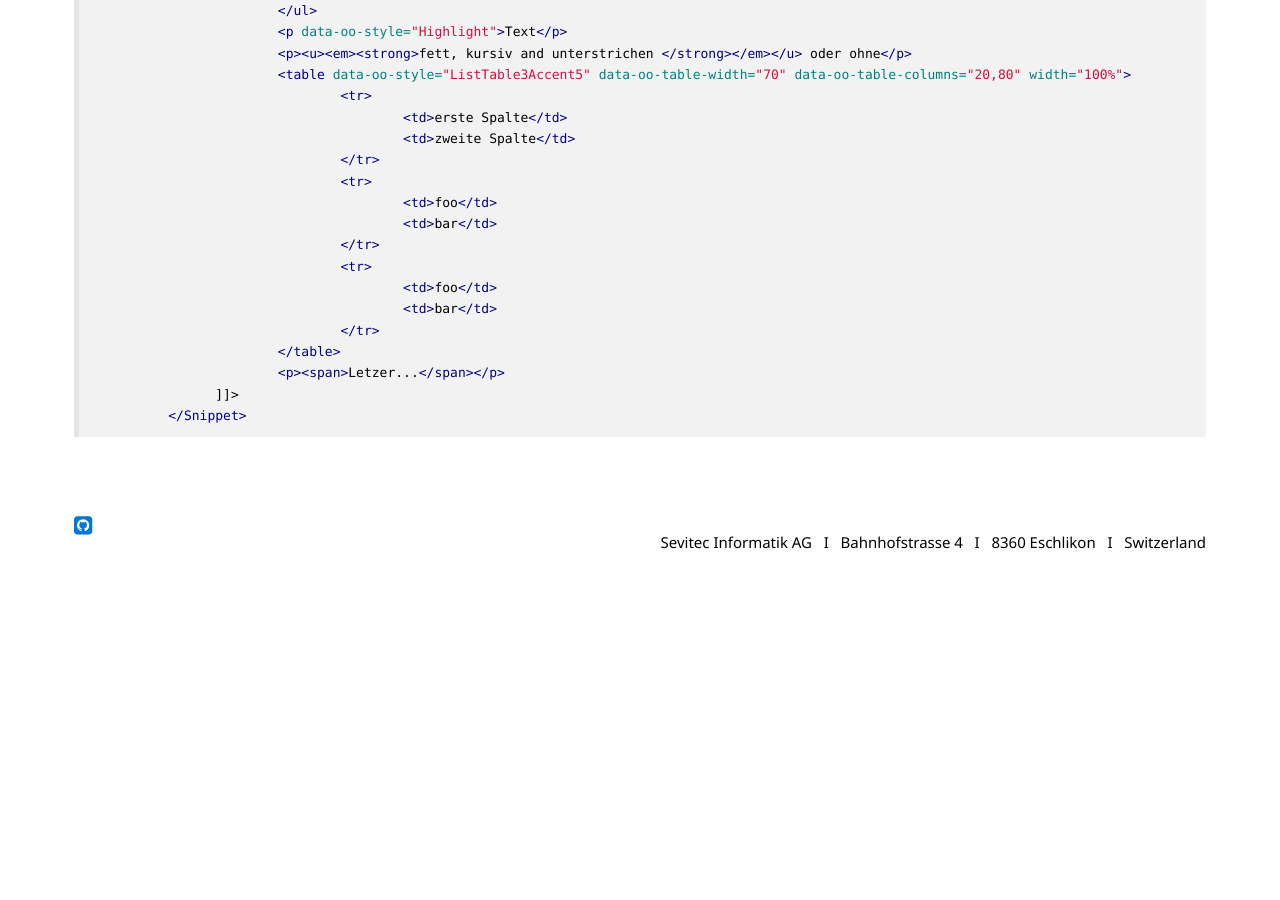
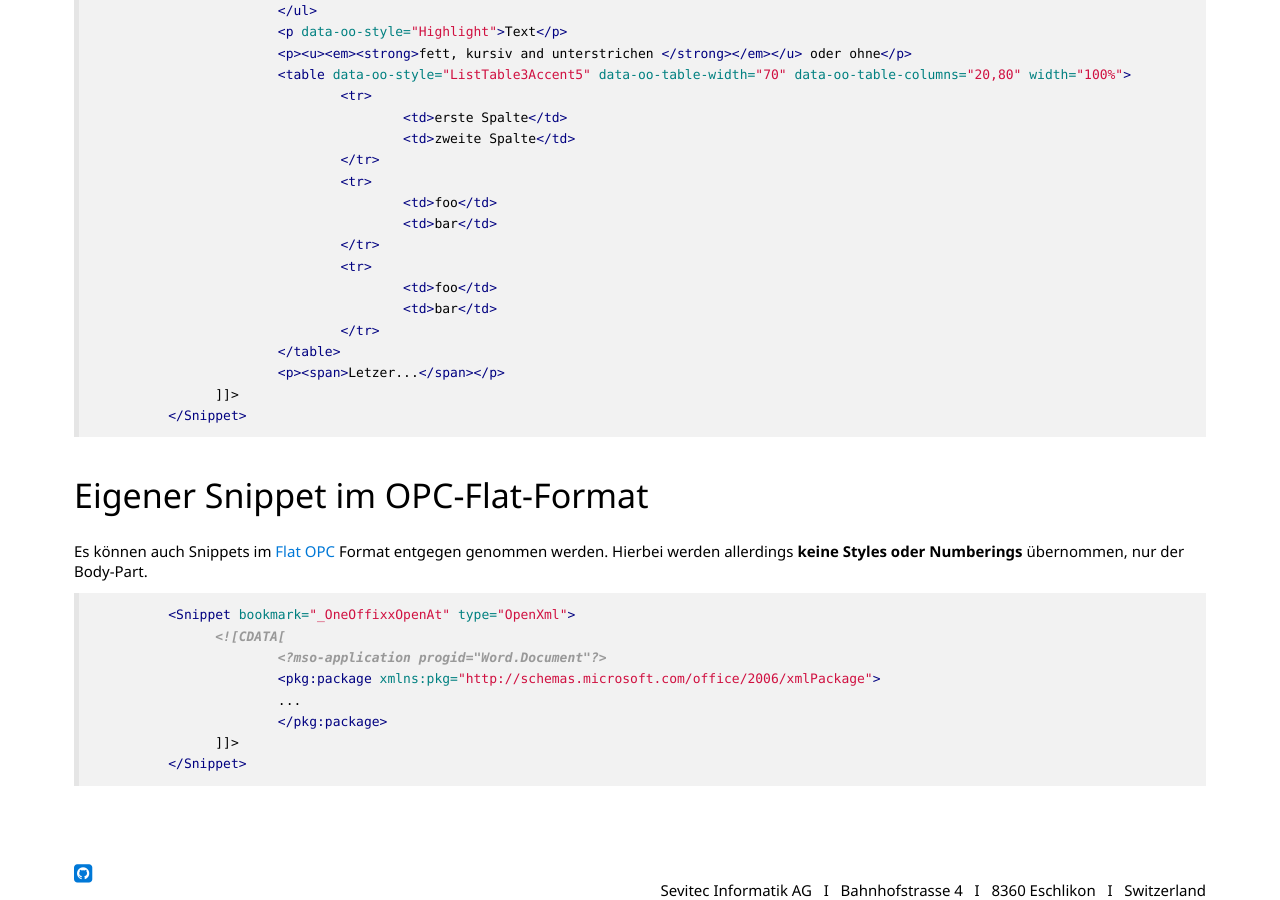
Before and after one commit to primesoft-group/oneoffixx-docs, a Jekyll site: the page built from _pages/connect/de/usecases-snippets.md, in a window 1280 px wide and 900 px high, scrolled down 6061 px. Built offline with Jekyll 4.4.1, drawn with Linux system fonts in a browser that asks for light colours; nearby versions of some CDN libraries; some web fonts are replaced; before the commit the page ends 6613 px from its top, so only the background shows below that.

Commit message:
Update usecases-snippets.md

````diff
--- a/_pages/connect/de/usecases-snippets.md
+++ b/_pages/connect/de/usecases-snippets.md
@@ -259,3 +259,18 @@ __Beispiel:__
           	]]>
           </Snippet>
 ```
+
+### Eigener Snippet im OPC-Flat-Format
+
+Es können auch Snippets im [Flat OPC](https://blogs.msdn.microsoft.com/ericwhite/2008/09/29/the-flat-opc-format/) Format entgegen genommen werden. Hierbei werden allerdings __keine Styles oder Numberings__ übernommen, nur der Body-Part.
+
+```xml
+          <Snippet bookmark="_OneOffixxOpenAt" type="OpenXml">
+          	<![CDATA[
+            		<?mso-application progid="Word.Document"?>
+			<pkg:package xmlns:pkg="http://schemas.microsoft.com/office/2006/xmlPackage">
+			...
+			</pkg:package>
+          	]]>
+          </Snippet>
+```
````
